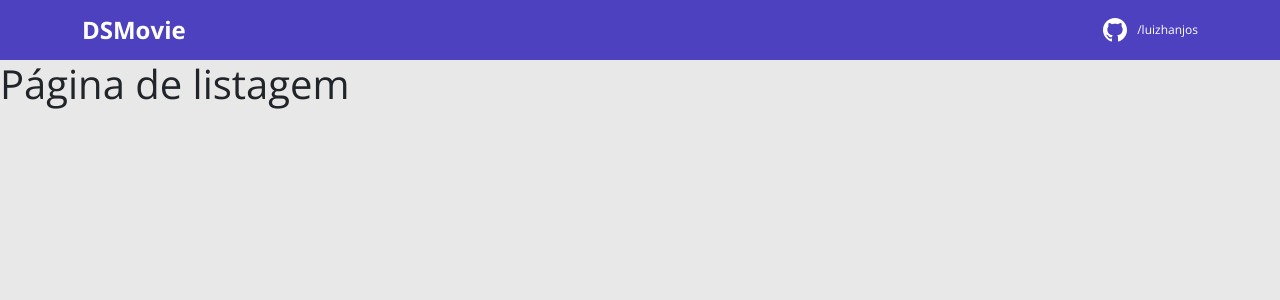
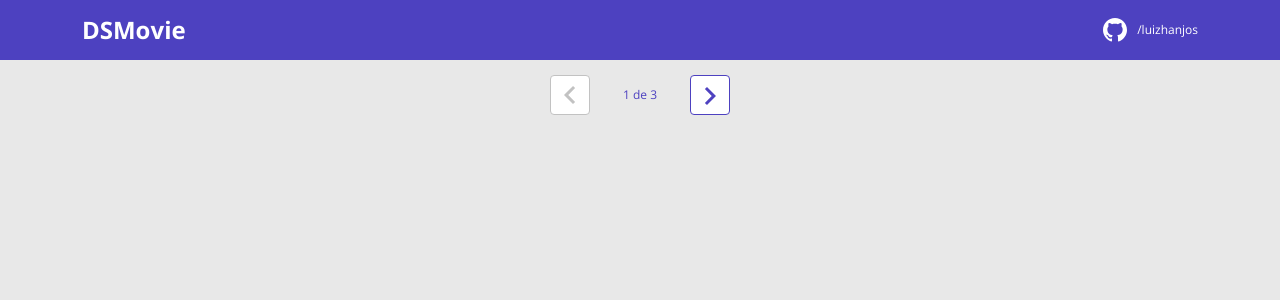
Before and after one commit to luizhanjos/dsmovie-profissionalizante, a React (Create React App) app in the folder frontend/: page / in a window 1280 px wide. Shown: the top 300 px of the page. Built offline with nearby package versions, Linux system fonts and the light colour scheme.

Commit message:
Pagination layout

```diff
--- /dev/null
+++ b/frontend/src/components/Navbar/Pagination/index.tsx
@@ -0,0 +1,21 @@
+import { ReactComponent as Arrow } from 'assets/img/arrow.svg';
+import './styles.css';
+
+function Pagination() {
+
+    return (
+        <div className="dsmovie-pagination-container">
+            <div className="dsmovie-pagination-box">
+                <button className="dsmovie-pagination-button" disabled={true} >
+                    <Arrow />
+                </button>
+                <p>{`${1} de ${3}`}</p>
+                <button className="dsmovie-pagination-button" disabled={false} >
+                    <Arrow className="dsmovie-flip-horizontal" />
+                </button>
+            </div>
+        </div>
+    );
+}
+
+export default Pagination;
--- /dev/null
+++ b/frontend/src/components/Navbar/Pagination/styles.css
@@ -0,0 +1,53 @@
+.dsmovie-pagination-container {
+    padding: 15px 0;
+    display: flex;
+    justify-content: center;
+    align-items: center;
+}
+
+.dsmovie-pagination-box {
+    width: 180px;
+    display: flex;
+    justify-content: space-between;
+    align-items: center;
+}
+
+.dsmovie-pagination-box form {
+    width: 100%;
+    display: flex;
+}
+
+.dsmovie-pagination-button {
+    width: 40px;
+    height: 40px;
+    border-radius: 4px;
+    background-color: #fff;
+    display: flex;
+    justify-content: center;
+    align-items: center;
+    border: 1px solid var(--color-primary);
+    cursor: pointer;
+}
+
+.dsmovie-pagination-button svg {
+    filter: brightness(0) saturate(100%) invert(26%) sepia(19%) saturate(7395%) hue-rotate(234deg) brightness(89%) contrast(92%);
+}
+
+.dsmovie-pagination-button:disabled {
+    border: 1px solid #c2c2c2;
+    cursor: unset;
+}
+
+.dsmovie-pagination-button:disabled svg {
+    filter: none;
+}
+
+.dsmovie-pagination-container p {
+    margin: 0;
+    font-size: 12px;
+    color: var(--color-primary);
+}
+
+.dsmovie-flip-horizontal {
+    transform: rotate(180deg);
+}
--- a/frontend/src/pages/Form/index.tsx
+++ b/frontend/src/pages/Form/index.tsx
@@ -37,7 +37,7 @@
         <button className="btn btn-primary dsmovie-btn mt-3">Cancelar</button>
     </div >
 </div >
-    )
+    );
 }
 
 export default Form;
--- a/frontend/src/pages/Listing/index.tsx
+++ b/frontend/src/pages/Listing/index.tsx
@@ -1,8 +1,11 @@
+import Pagination from "components/Navbar/Pagination";
+
+
 function Listing() {
 
     return (
-        <h1>Página de listagem</h1>
-    )
+        <Pagination />
+    );
 }
 
 export default Listing;
```
Also changed, not shown: frontend/src/assets/img/arrow.svg (added).
